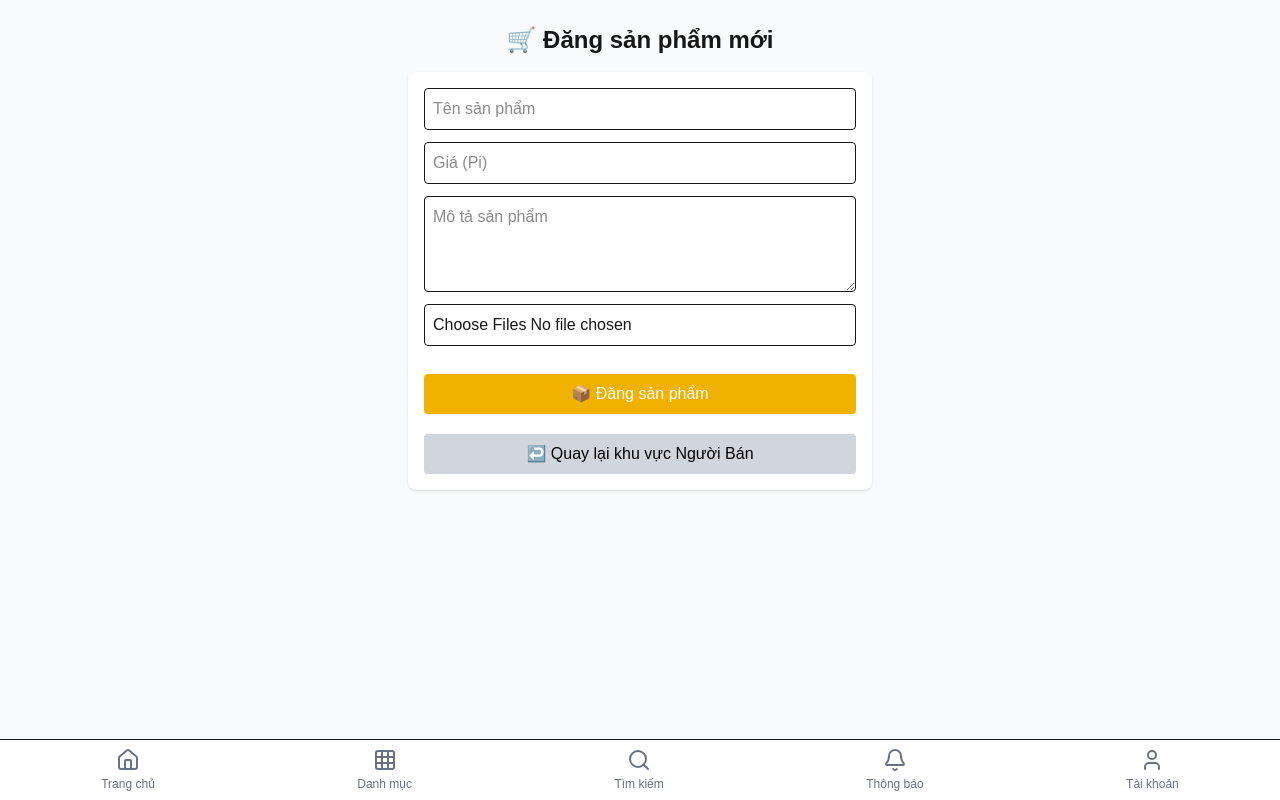
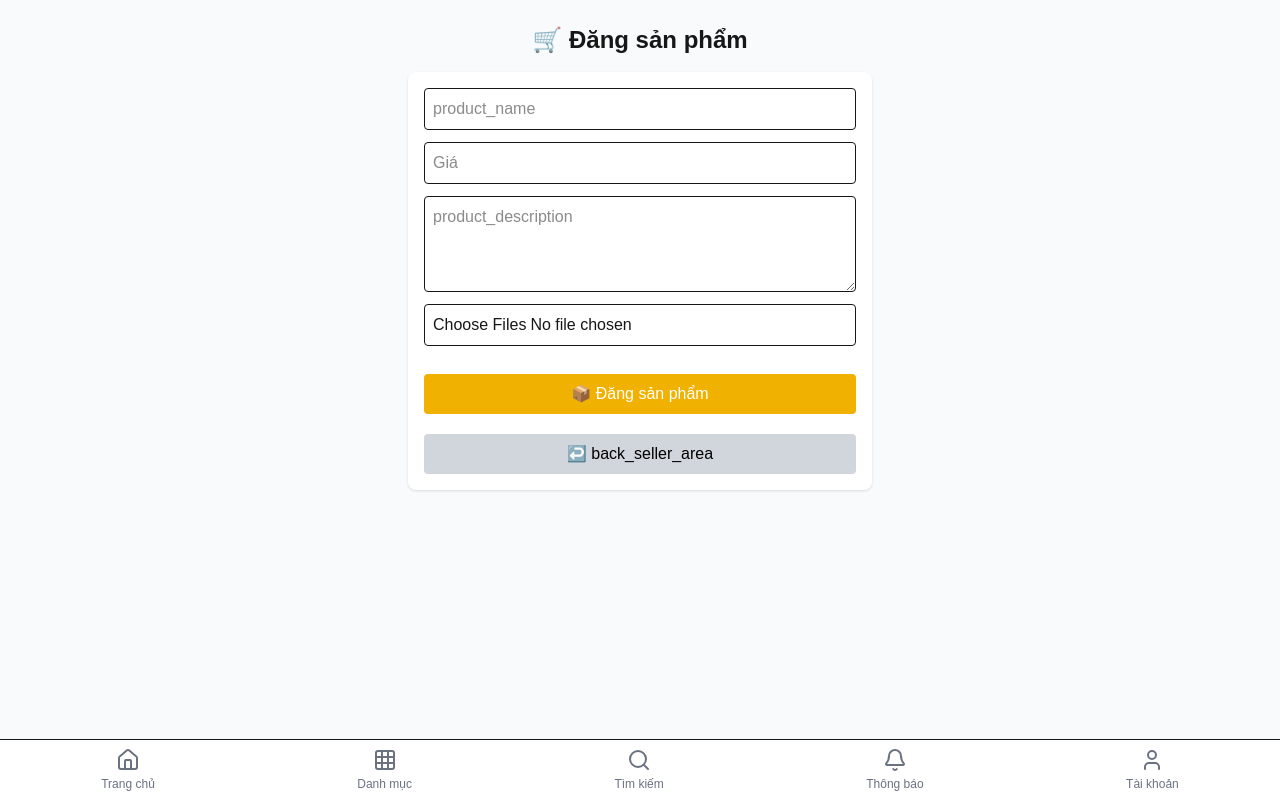
Before and after one commit to Titi-shop/titi.banluu, a Next.js app: page /seller/post in a window 1280 px wide. Built offline with nearby package versions, Linux system fonts and the light colour scheme.

Commit message:
Update page.tsx

```diff
--- a/app/seller/post/page.tsx
+++ b/app/seller/post/page.tsx
@@ -3,9 +3,11 @@
 import { useState, ChangeEvent, FormEvent } from "react";
 import { useRouter } from "next/navigation";
 import Image from "next/image";
+import { useLanguage } from "../../context/LanguageContext";
 
 export default function SellerPostPage() {
   const router = useRouter();
+  const { translate } = useLanguage();
 
   const [name, setName] = useState("");
   const [price, setPrice] = useState("");
@@ -39,7 +41,7 @@ export default function SellerPostPage() {
       body: file,
     });
 
-    if (!res.ok) throw new Error("Upload thất bại");
+    if (!res.ok) throw new Error(translate("upload_failed") || "Upload thất bại");
     const data = await res.json();
     return data.url;
   };
@@ -51,20 +53,18 @@ export default function SellerPostPage() {
     e.preventDefault();
 
     if (!name || !price) {
-      alert("⚠️ Nhập đủ tên và giá sản phẩm!");
+      alert(translate("fill_name_price") || "⚠️ Nhập đủ tên và giá sản phẩm!");
       return;
     }
 
     try {
       setUploading(true);
-      setMessage("📤 Đang tải ảnh lên Vercel Blob...");
+      setMessage(translate("uploading_images") || "📤 Đang tải ảnh lên Vercel Blob...");
 
-      // ✅ Upload ảnh song song
       const uploadedUrls = await Promise.all(images.map(uploadToBlob));
 
-      setMessage("📦 Đang lưu sản phẩm...");
+      setMessage(translate("saving_product") || "📦 Đang lưu sản phẩm...");
 
-      // ✅ Gửi dữ liệu JSON lên /api/products
       const product = {
         name,
         price: Number(price),
@@ -79,23 +79,22 @@ export default function SellerPostPage() {
         body: JSON.stringify(product),
       });
 
-      if (!res.ok) throw new Error("Lỗi khi đăng sản phẩm");
+      if (!res.ok) throw new Error("Error saving product");
 
-      setMessage("✅ Đăng sản phẩm thành công!");
+      setMessage(translate("post_success") || "✅ Đăng sản phẩm thành công!");
       setName("");
       setPrice("");
       setDescription("");
       setImages([]);
       setPreviewUrls([]);
 
-      // ✅ Chuyển sang trang kho sau 1.5 giây
       setTimeout(() => {
         setMessage("");
         router.push("/seller/stock");
       }, 1500);
     } catch (err) {
       console.error(err);
-      setMessage("❌ Đăng sản phẩm thất bại!");
+      setMessage(translate("post_failed") || "❌ Đăng sản phẩm thất bại!");
     } finally {
       setUploading(false);
     }
@@ -107,7 +106,7 @@ export default function SellerPostPage() {
   return (
     <main className="p-6 max-w-lg mx-auto">
       <h1 className="text-2xl font-bold mb-4 text-center">
-        🛒 Đăng sản phẩm mới
+        🛒 {translate("post_product") || "Đăng sản phẩm mới"}
       </h1>
 
       {message && (
@@ -132,7 +131,7 @@ export default function SellerPostPage() {
           type="text"
           value={name}
           onChange={(e) => setName(e.target.value)}
-          placeholder="Tên sản phẩm"
+          placeholder={translate("product_name") || "Tên sản phẩm"}
           className="border p-2 rounded"
           required
         />
@@ -141,7 +140,7 @@ export default function SellerPostPage() {
           type="number"
           value={price}
           onChange={(e) => setPrice(e.target.value)}
-          placeholder="Giá (Pi)"
+          placeholder={translate("product_price") || "Giá (Pi)"}
           className="border p-2 rounded"
           required
         />
@@ -149,7 +148,7 @@ export default function SellerPostPage() {
         <textarea
           value={description}
           onChange={(e) => setDescription(e.target.value)}
-          placeholder="Mô tả sản phẩm"
+          placeholder={translate("product_description") || "Mô tả sản phẩm"}
           className="border p-2 rounded h-24"
         />
 
@@ -167,7 +166,7 @@ export default function SellerPostPage() {
               <Image
                 key={i}
                 src={url}
-                alt={`Ảnh ${i + 1}`}
+                alt={`${translate("image") || "Ảnh"} ${i + 1}`}
                 width={120}
                 height={120}
                 className="object-cover rounded border"
@@ -185,7 +184,9 @@ export default function SellerPostPage() {
               : "bg-yellow-500 hover:bg-yellow-600"
           } text-white py-2 rounded mt-4`}
         >
-          {uploading ? "⏳ Đang đăng..." : "📦 Đăng sản phẩm"}
+          {uploading
+            ? `⏳ ${translate("posting") || "Đang đăng..."}`
+            : `📦 ${translate("post_product") || "Đăng sản phẩm"}`}
         </button>
 
         <button
@@ -193,7 +194,7 @@ export default function SellerPostPage() {
           onClick={() => router.push("/seller")}
           className="bg-gray-300 hover:bg-gray-400 text-black py-2 rounded mt-2"
         >
-          ↩️ Quay lại khu vực Người Bán
+          ↩️ {translate("back_seller_area") || "Quay lại khu vực Người Bán"}
         </button>
       </form>
     </main>
```
